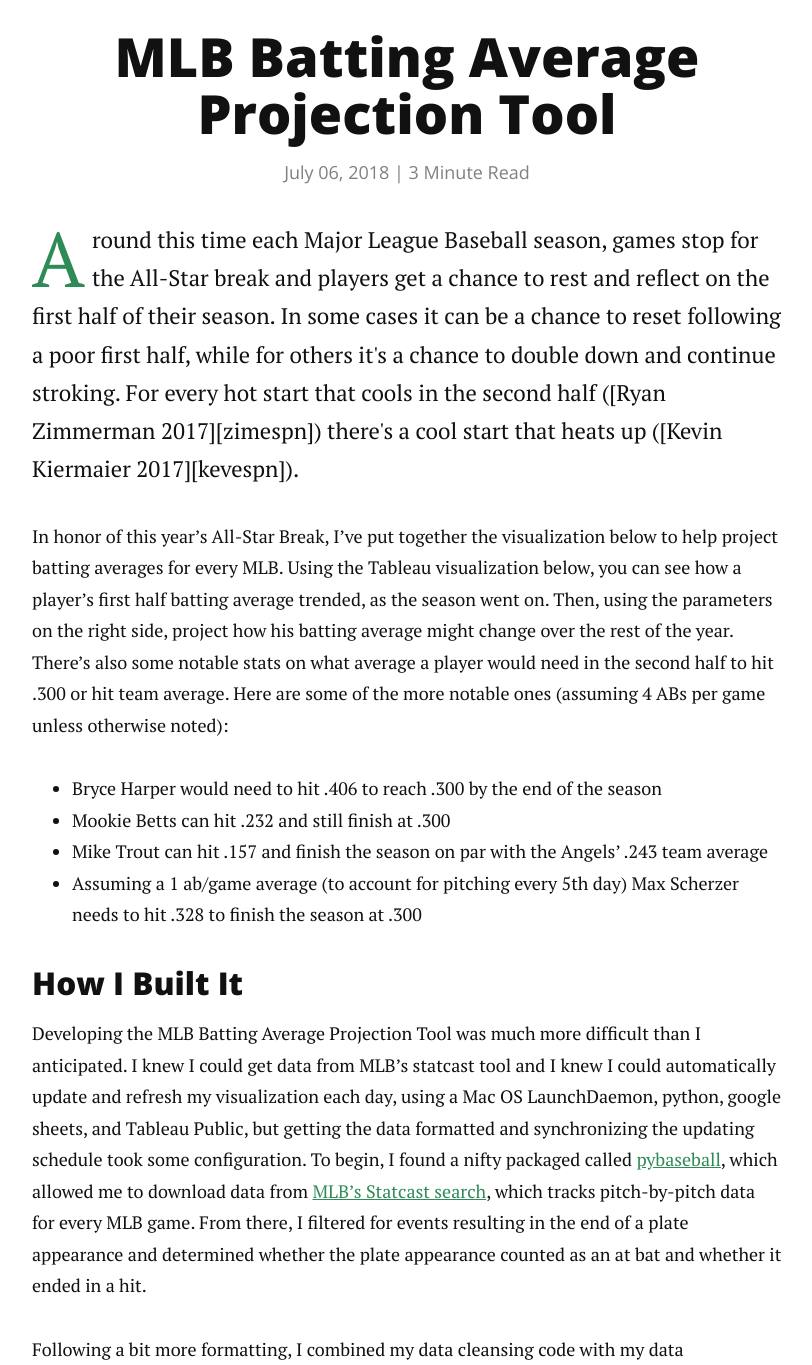
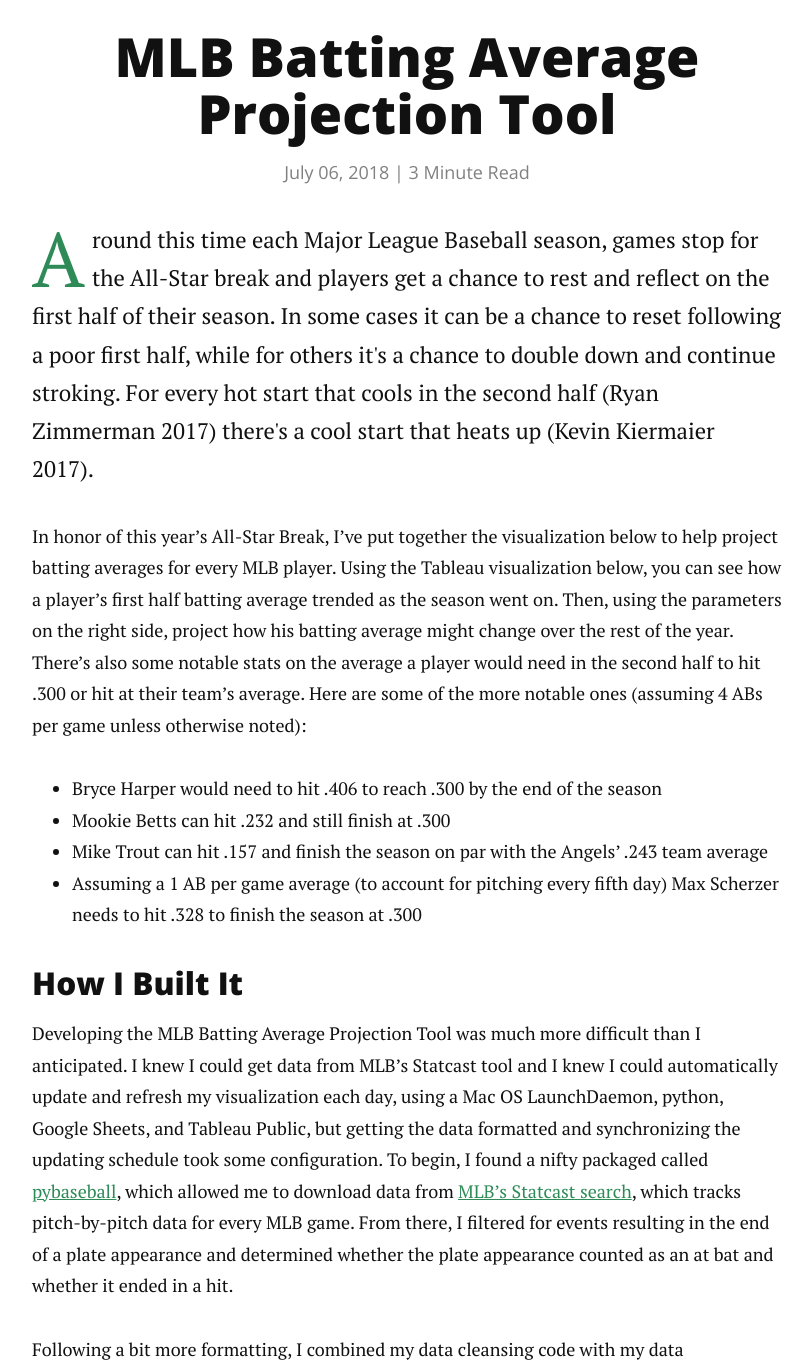
Before and after one commit to irickman/irickman.github.io, a Jekyll site: the page built from _posts/2018-07-18-MLB-Batting-Average-Projections.markdown, in a window 1280 px wide and 1400 px high, scrolled down 239 px, cut to the strip 35-1400 px from the top of the window. Shown: the whole strip, without its empty margins (233-1045 px from the left). Built offline with Jekyll 4.4.1, drawn with Linux system fonts in a browser that asks for light colours; nearby versions of some CDN libraries; some of the changed text lies outside the part shown.

```diff
--- a/_posts/2018-07-18-MLB-Batting-Average-Projections.markdown
+++ b/_posts/2018-07-18-MLB-Batting-Average-Projections.markdown
@@ -7,22 +7,22 @@
 date : 2018-07-06
 ---
 
-<p class="intro"><span class="dropcap">A</span>round this time each Major League Baseball season, games stop for the All-Star break and players get a chance to rest and reflect on the first half of their season. In some cases it can be a chance to reset following a poor first half, while for others it's a chance to double down and continue stroking. For every hot start that cools in the second half ([Ryan Zimmerman 2017][zimespn]) there's a cool start that heats up ([Kevin Kiermaier 2017][kevespn]).</p>
+<p class="intro"><span class="dropcap">A</span>round this time each Major League Baseball season, games stop for the All-Star break and players get a chance to rest and reflect on the first half of their season. In some cases it can be a chance to reset following a poor first half, while for others it's a chance to double down and continue stroking. For every hot start that cools in the second half (Ryan Zimmerman 2017) there's a cool start that heats up (Kevin Kiermaier 2017).</p>
 
-In honor of this year's All-Star Break, I've put together the visualization below to help project batting averages for every MLB. Using the Tableau visualization below, you can see how a player's first half batting average trended, as the season went on. Then, using the parameters on the right side, project how his batting average might change over the rest of the year. There's also some notable stats on what average a player would need in the second half to hit .300 or hit team average. Here are some of the more notable ones (assuming 4 ABs per game unless otherwise noted):
+In honor of this year's All-Star Break, I've put together the visualization below to help project batting averages for every MLB player. Using the Tableau visualization below, you can see how a player's first half batting average trended as the season went on. Then, using the parameters on the right side, project how his batting average might change over the rest of the year. There's also some notable stats on the average a player would need in the second half to hit .300 or hit at their team's average. Here are some of the more notable ones (assuming 4 ABs per game unless otherwise noted):
 
 * Bryce Harper would need to hit .406 to reach .300 by the end of the season
 * Mookie Betts can hit .232 and still finish at .300
 * Mike Trout can hit .157 and finish the season on par with the Angels' .243 team average
-* Assuming a 1 ab/game average (to account for pitching every 5th day) Max Scherzer needs to hit .328 to finish the season at .300
+* Assuming a 1 AB per game average (to account for pitching every fifth day) Max Scherzer needs to hit .328 to finish the season at .300
 
 ### How I Built It
 
-Developing the MLB Batting Average Projection Tool was much more difficult than I anticipated. I knew I could get data from MLB's statcast tool and I knew I could automatically update and refresh my visualization each day, using a Mac OS LaunchDaemon, python, google sheets, and Tableau Public, but getting the data formatted and synchronizing the updating schedule took some configuration. To begin, I found a nifty packaged called [pybaseball][pybaseballlink], which allowed me to download data from [MLB's Statcast search][statcastlink], which tracks pitch-by-pitch data for every MLB game. From there, I filtered for events resulting in the end of a plate appearance and determined whether the plate appearance counted as an at bat and whether it ended in a hit.
+Developing the MLB Batting Average Projection Tool was much more difficult than I anticipated. I knew I could get data from MLB's Statcast tool and I knew I could automatically update and refresh my visualization each day, using a Mac OS LaunchDaemon, python, Google Sheets, and Tableau Public, but getting the data formatted and synchronizing the updating schedule took some configuration. To begin, I found a nifty packaged called [pybaseball][pybaseballlink], which allowed me to download data from [MLB's Statcast search][statcastlink], which tracks pitch-by-pitch data for every MLB game. From there, I filtered for events resulting in the end of a plate appearance and determined whether the plate appearance counted as an at bat and whether it ended in a hit.
 
-Following a bit more formatting, I combined my data cleansing code with my data downloading code, to automatically add new game data to existing data. I then added each team's remaining scheduling, again, using the pybaseball package, to create a dataset of each player's hits and at bats, per game, and remaining games. Next, I uploaded the data to google sheets and then wrote a [LaunchDaemon][ldlink] to automatically repeat this process each day (assuming I open my computer).
+Following a bit more formatting, I combined my data cleansing code with my data downloading code, to automatically add new game data to existing data. I then added each team's remaining schedule, again, using the pybaseball package, to create a dataset of each player's hits and at bats per game and their team's remaining games. Next, I uploaded the data to Google Sheets and then wrote a [LaunchDaemon][ldlink] to automatically repeat this process each day (assuming I open my computer).
 
-Once I had the data in Google Sheets, I created a Tableau Public visualization connected to the Google Sheets data, and started creating my sheets. While most of it was pretty straightforward, the most interesting challenge I encountered in Tableau was developing the running sum calculation, to keep track of aggregate batting average over time. After playing around with a few table calculation options, I got it working. I added the parameter calculations and put some formatting touches in place before finally publishing to Tableau Public.
+Once I had the data in Google Sheets, I created a Tableau Public visualization connected to the Google Sheets data and started creating my sheets. While most of it was pretty straightforward, the most interesting challenge I encountered in Tableau was developing the running sum calculation, which keeps track of aggregate batting average over time. After playing around with a few table calculation options, I got it working. Lastly, I added the parameter calculations and put some formatting touches in place before finally publishing to Tableau Public.
 
 <iframe
   style="border: 0px;"
@@ -35,7 +35,7 @@
 
 ### Potential Improvements
 
-I'm pretty pleased with the product as it stands. Except for a few minor quirks, like projecting batting averages for pitchers and instances of negative batting average projections (because a player's average is so high, he couldn't possibly end the season below a certain average), I think it's a pretty neat tool. Besides adding additional rate stats (it's not too exciting to project home runs), the only other improvement I might make is developing a model to actually project what I think a player's season might end at. That's a pretty big ordeal though and Steamer/ZIPS do a pretty good job already, so we'll see.
+I'm pretty pleased with the product as it stands. Except for a few minor quirks, like projecting batting averages for pitchers and instances of negative batting average projections (because a player's average is so high, he couldn't possibly end the season below a certain average), I think it's a pretty neat tool. Besides adding additional rate stats (it's not too exciting to project home runs), the only other improvement I might make is developing a model to actually project a player's end of season batting average. That's a pretty big ordeal though and Steamer/ZIPS do a pretty good job already, so we'll see if I get to it. I've enjoyed playing around with the tool thus far and I hope you will too!
 
 
 [zimespn]: http://www.espn.com/mlb/player/splits/_/id/6389/year/2017
```
